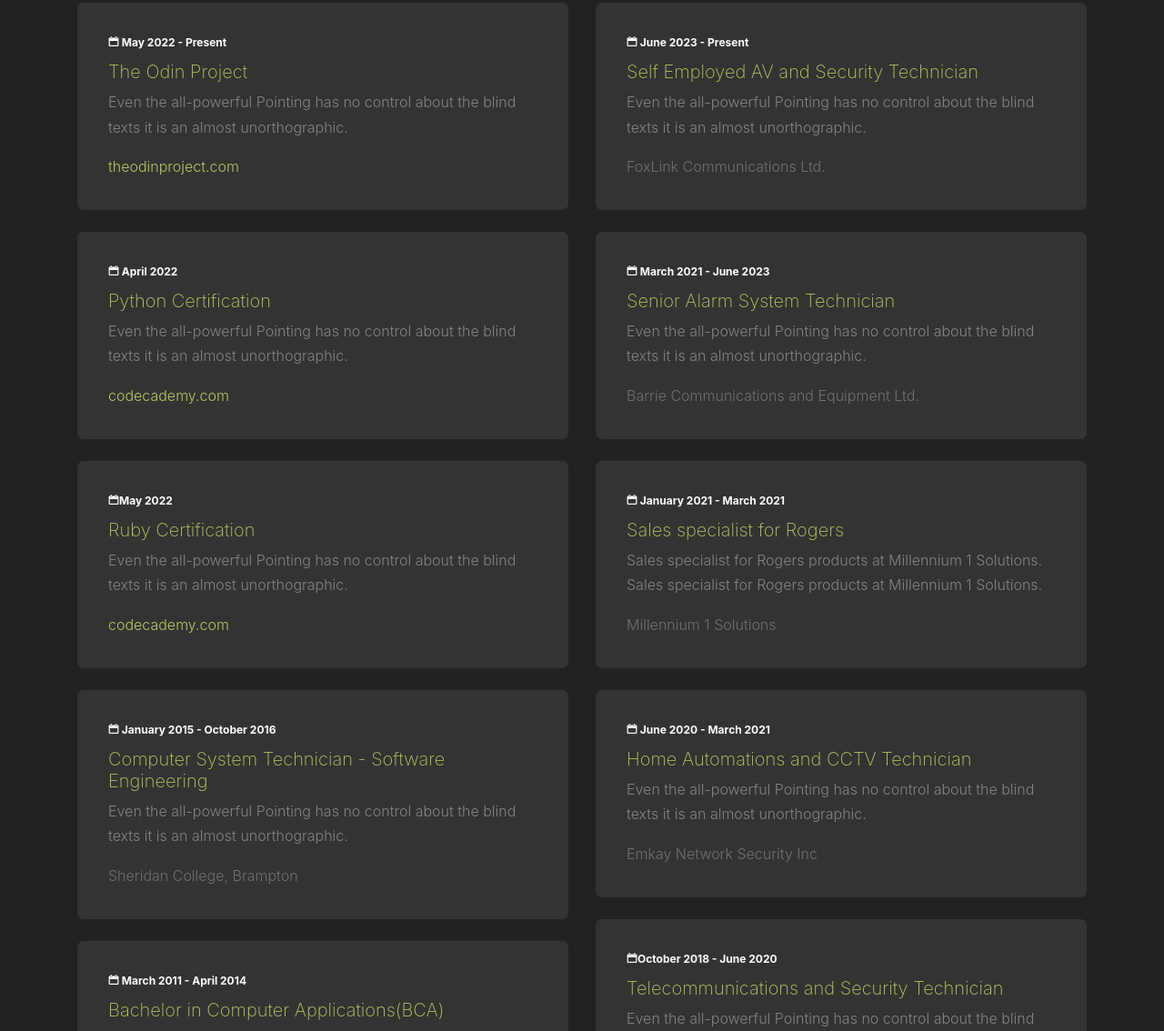
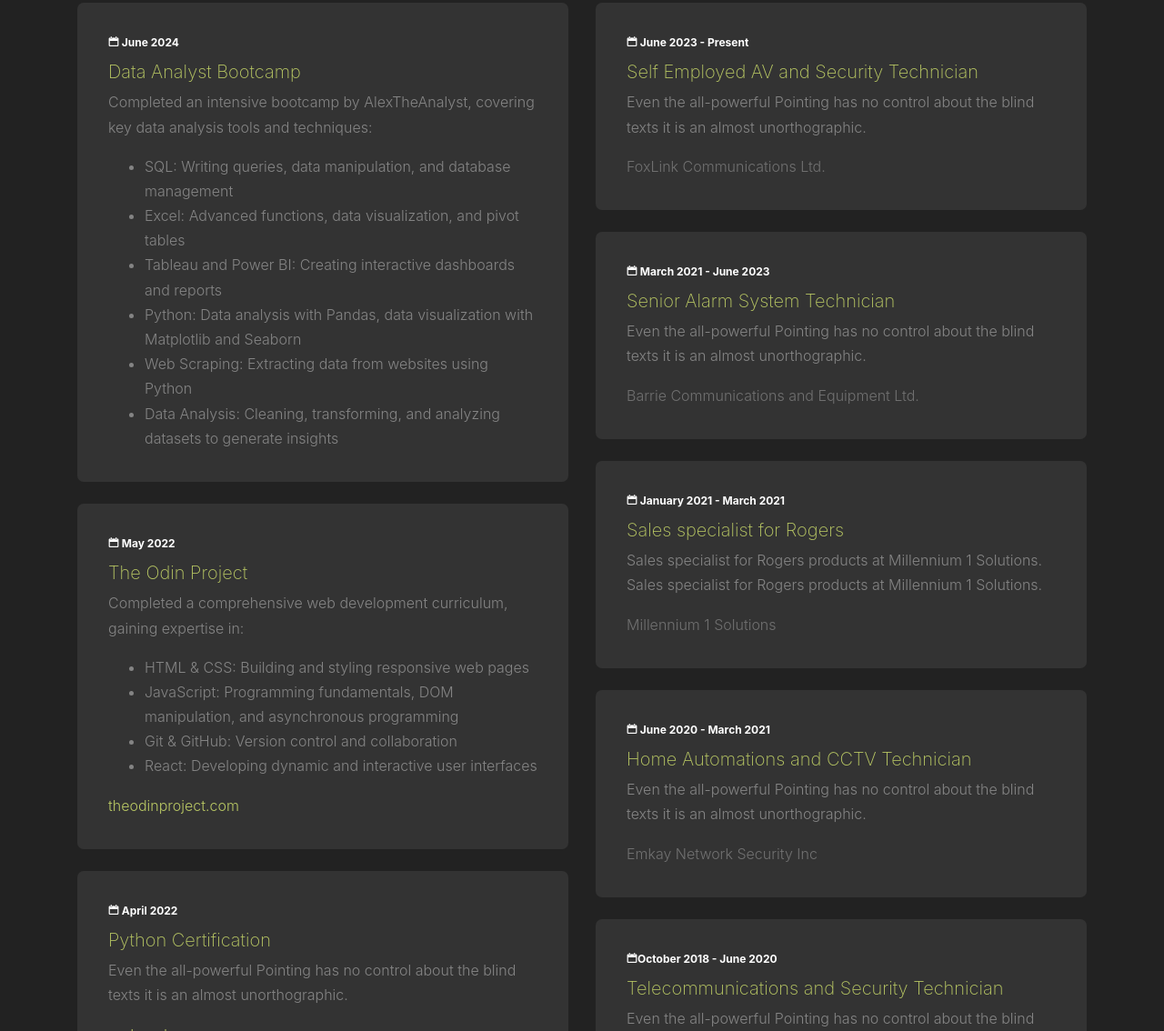
Before and after one commit to randhawah/randhawah.github.io, a plain HTML site: page index.html in a window 1280 px wide. Shown: the part 2385-3519 px from the top of the page at 91% size. Drawn offline with nearby package versions, Linux system fonts and the light colour scheme; files whose address does not match are found by name.

Commit message:
update the education section of the resume

```diff
--- a/index.html
+++ b/index.html
@@ -197,10 +197,30 @@
 					<h2 class="mb-5">Education</h2>
 
 					<div class="resume-item mb-4">
-						<span class="date"><span class="icon-calendar"></span> May 2022 - Present</span>
+						<span class="date"><span class="icon-calendar"></span> June 2024</span>
+						<h3>Data Analyst Bootcamp</h3>
+						<p>Completed an intensive bootcamp by AlexTheAnalyst, covering key data analysis tools and techniques:</p>
+						<ul>
+							<li>SQL: Writing queries, data manipulation, and database management</li>
+							<li>Excel: Advanced functions, data visualization, and pivot tables</li>
+							<li>Tableau and Power BI: Creating interactive dashboards and reports</li>
+							<li>Python: Data analysis with Pandas, data visualization with Matplotlib and Seaborn</li>
+							<li>Web Scraping: Extracting data from websites using Python</li>
+							<li>Data Analysis: Cleaning, transforming, and analyzing datasets to generate insights</li>
+						</ul>
+					</div>
+
+					<div class="resume-item mb-4">
+						<span class="date"><span class="icon-calendar"></span> May 2022</span>
 						<h3>The Odin Project</h3>
-						<p>Even the all-powerful Pointing has no control about the blind texts it is an almost unorthographic.</p>
-						<span class="school"><a href = "codecademy.com">theodinproject.com</a></span>
+						<p>Completed a comprehensive web development curriculum, gaining expertise in:</p>
+						<ul>
+							<li>HTML & CSS: Building and styling responsive web pages</li>
+							<li>JavaScript: Programming fundamentals, DOM manipulation, and asynchronous programming</li>
+							<li>Git & GitHub: Version control and collaboration</li>
+							<li>React: Developing dynamic and interactive user interfaces</li>
+						</ul>
+						<span class="school"><a href = "theodinproject.com">theodinproject.com</a></span>
 					</div>
 
 					<div class="resume-item mb-4">
```
